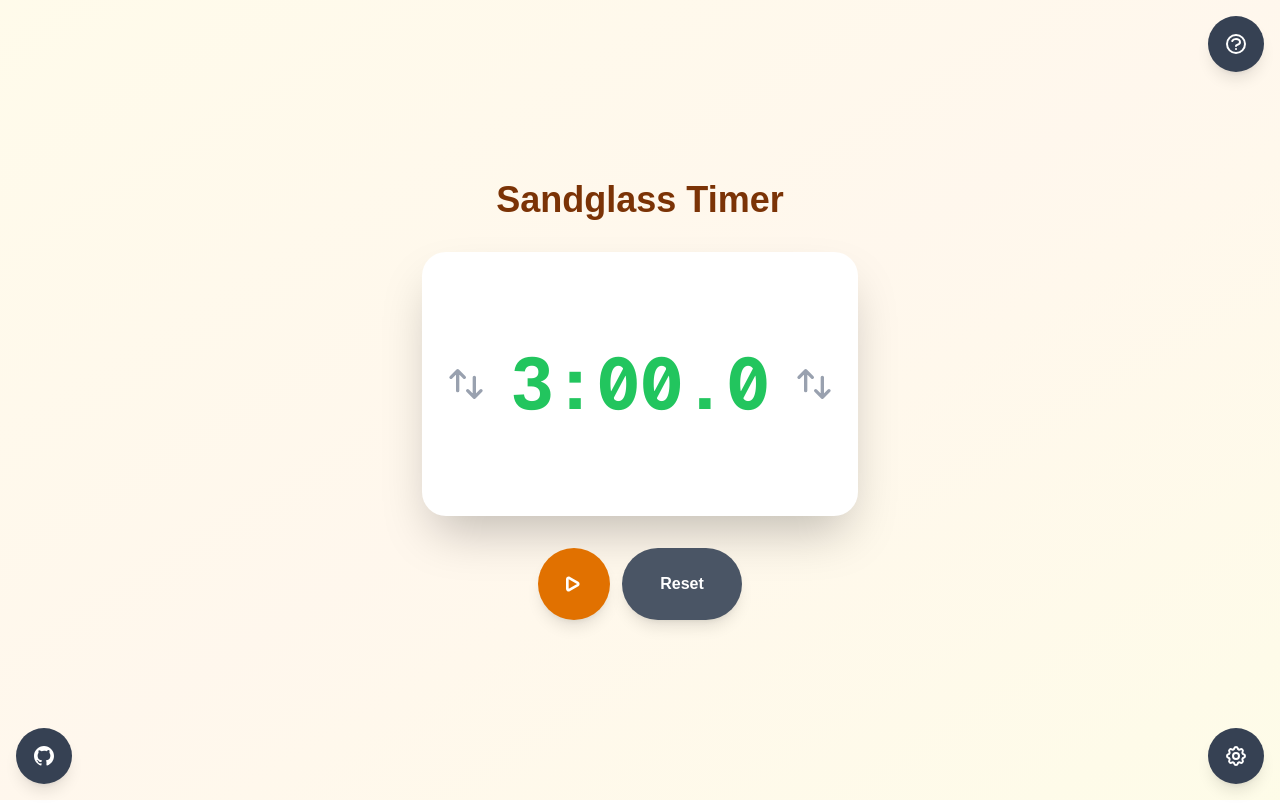
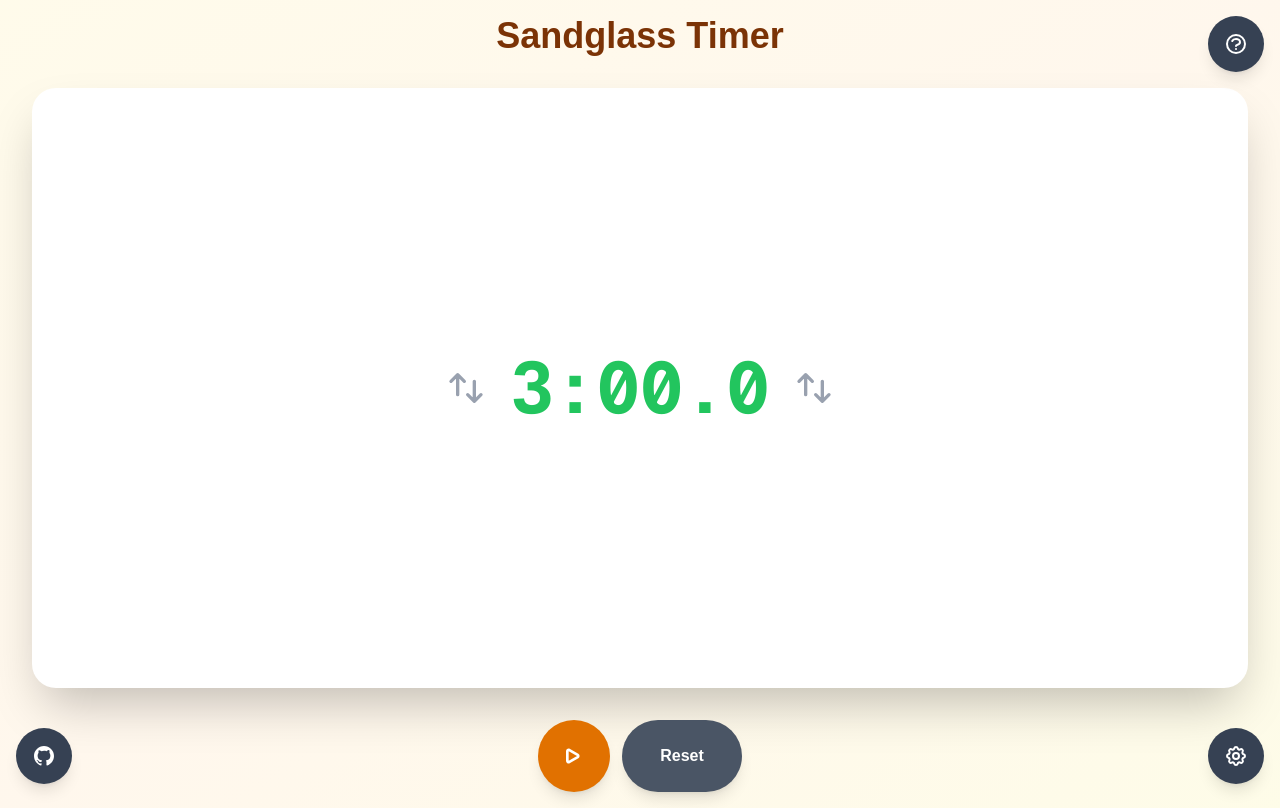
Before and after one commit to AgustinRamiroDiaz/sandglass, a Next.js app: page / in a window 1280 px wide. Built offline with nearby package versions, Linux system fonts and the light colour scheme.

Commit message:
better ui

```diff
--- a/src/app/page.tsx
+++ b/src/app/page.tsx
@@ -443,14 +443,14 @@ export default function Home() {
         </div>
       )}
 
-      <main className="flex flex-col items-center gap-8 w-full max-w-md">
+      <main className="flex flex-col items-center gap-8 w-full px-4">
         <h1 className="text-4xl font-bold text-amber-900 dark:text-amber-100 text-center">
           Sandglass Timer
         </h1>
 
         <button
           onClick={flip}
-          className="flex items-center justify-center gap-6 p-6 bg-white dark:bg-gray-800 rounded-3xl shadow-2xl transition-all duration-300 hover:scale-105 active:scale-95 cursor-pointer border-none min-h-[33vh]"
+          className="flex items-center justify-center gap-6 p-6 bg-white dark:bg-gray-800 rounded-3xl shadow-2xl transition-all duration-300 hover:scale-105 active:scale-95 cursor-pointer border-none w-full h-[75vh]"
           title="Click to flip timer"
           aria-label="Flip timer"
         >
```
